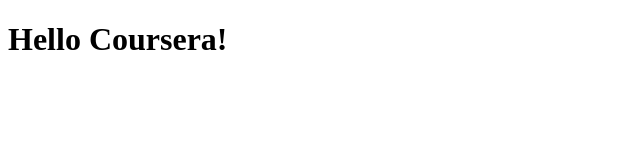
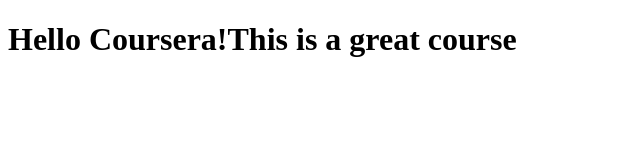
Before and after one commit to walkingonair-rv/coursera-test, a plain HTML site: page site/index.html in a window 1280 px wide. Shown: the whole page, without its empty margins (0-640 px from the left). Drawn offline with Linux system fonts and the light colour scheme.

Commit message:
Small addition to our page content.

```diff
--- a/site/index.html
+++ b/site/index.html
@@ -5,6 +5,6 @@
   </head>
 
   <body>
-      <h1>Hello Coursera!</h1>
+      <h1>Hello Coursera!This is a great course</h1>
   </body>
 </html>
```
